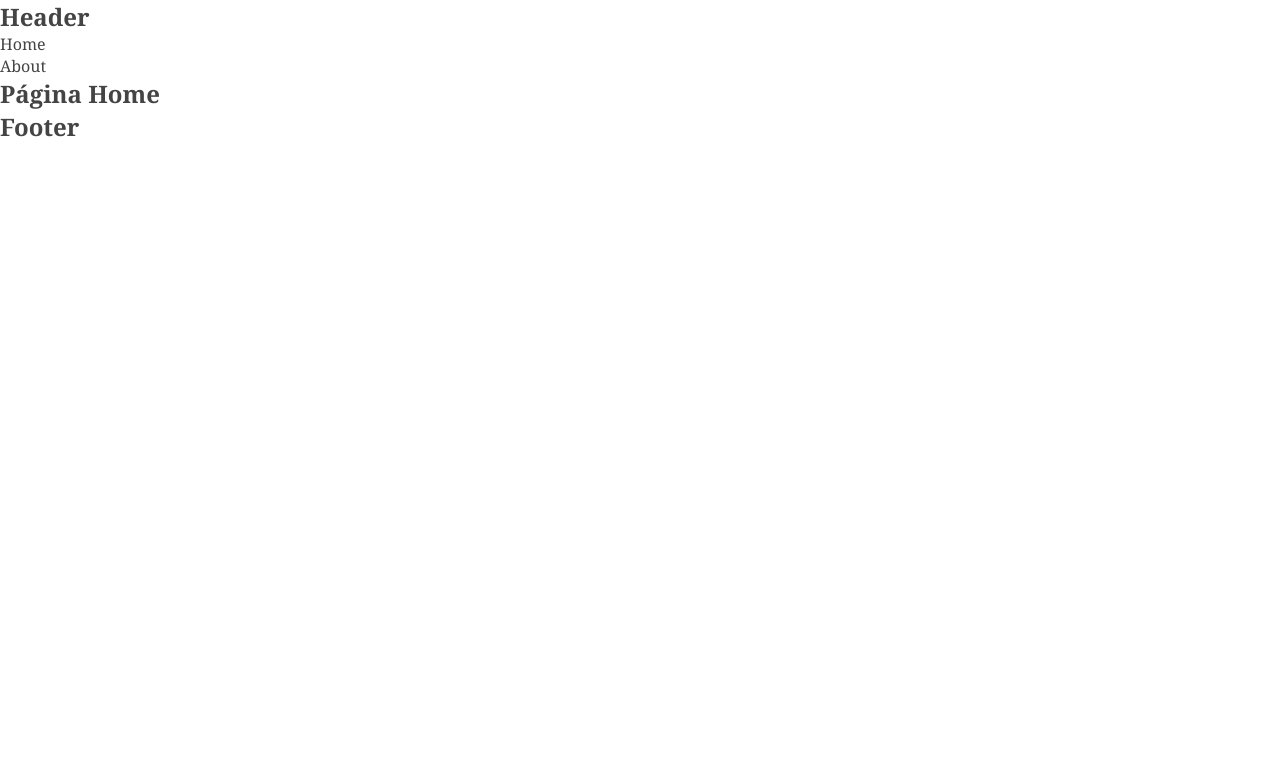
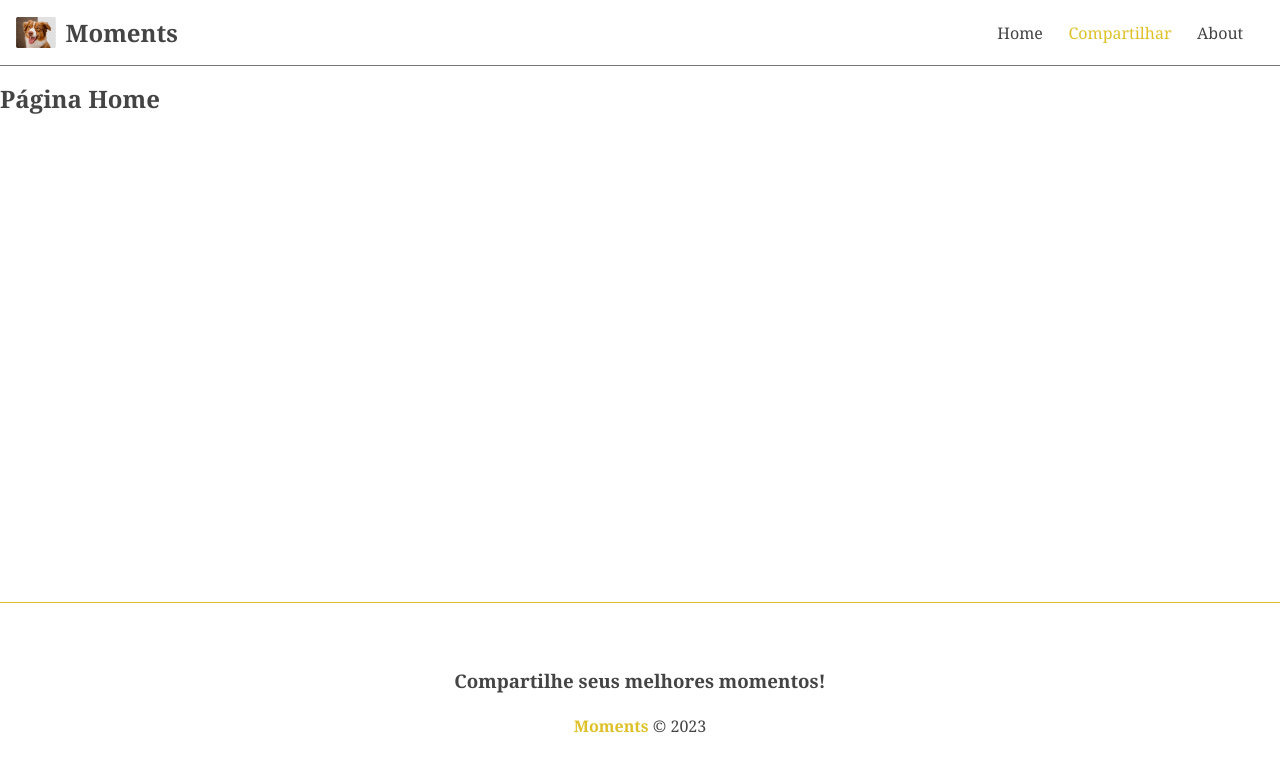
Before and after one commit to jeancamargosdev/Project-Moments-Front-Angular-Back-AdonisJS, an Angular app in the folder moments/: page / in a window 1280 px wide. Shown: the top 772 px of the page. Built offline with nearby package versions, Linux system fonts and the light colour scheme.

Commit message:
css nos c omponentes de layout

```diff
--- a/moments/src/app/app-routing.module.ts
+++ b/moments/src/app/app-routing.module.ts
@@ -2,10 +2,12 @@ import { NgModule } from '@angular/core';
 import { RouterModule, Routes } from '@angular/router';
 import { AboutComponent } from './components/pages/about/about.component';
 import { HomeComponent } from './components/pages/home/home.component';
+import { NewMomentComponent } from './components/pages/new-moment/new-moment.component';
 
 const routes: Routes = [
   {path: '', component: HomeComponent},
   {path: 'about', component: AboutComponent},
+  {path: 'moments/new', component: NewMomentComponent },
 ];
 
 @NgModule({
--- a/moments/src/app/app.component.css
+++ b/moments/src/app/app.component.css
@@ -0,0 +1,4 @@
+.container {
+    min-height: 65vh;
+    margin-top: 1em;
+}
--- a/moments/src/app/app.module.ts
+++ b/moments/src/app/app.module.ts
@@ -7,6 +7,7 @@ import { HeaderComponent } from './components/header/header.component';
 import { FooterComponent } from './components/footer/footer.component';
 import { AboutComponent } from './components/pages/about/about.component';
 import { HomeComponent } from './components/pages/home/home.component';
+import { NewMomentComponent } from './components/pages/new-moment/new-moment.component';
 
 @NgModule({
   declarations: [
@@ -14,7 +15,8 @@ import { HomeComponent } from './components/pages/home/home.component';
     HeaderComponent,
     FooterComponent,
     AboutComponent,
-    HomeComponent
+    HomeComponent,
+    NewMomentComponent
   ],
   imports: [
     BrowserModule,
--- a/moments/src/app/components/footer/footer.component.css
+++ b/moments/src/app/components/footer/footer.component.css
@@ -0,0 +1,17 @@
+footer{
+    border-top: 1px solid #dec129;
+    display: flex;
+    flex-direction: column;
+    align-items: center;
+    justify-content: center;
+    height: 200px;
+}
+
+footer h3{
+    margin-bottom: 1.2em ;
+}
+
+footer span{
+    font-weight: bold;
+    color: #dec129 ;
+}
--- a/moments/src/app/components/footer/footer.component.html
+++ b/moments/src/app/components/footer/footer.component.html
@@ -1 +1,4 @@
-<h2>Footer</h2>
+<footer>
+    <h3>Compartilhe seus melhores momentos!</h3>
+    <p><span>Moments</span> &copy; 2023</p>
+</footer>
--- a/moments/src/app/components/header/header.component.css
+++ b/moments/src/app/components/header/header.component.css
@@ -0,0 +1,45 @@
+nav{
+    display: flex;
+    justify-content: space-between;
+    padding: 1em;
+    border-bottom: 1px solid #777;
+}
+
+.brand, .links {
+    display: flex;
+    justify-content: center;
+    align-items: center;
+}
+
+.brand img {
+    width: 40px;
+    margin-right: 0.6em;
+}
+
+.brand h2 {
+    transition: .4s;
+
+}
+
+.brand:hover > h2{
+    color: #dec129;
+
+}
+
+.links li{
+    margin-right: 1em;
+    list-style:none;
+}
+
+.links a {
+    padding: 0.1em 0.3em;
+}
+
+#add a {
+    color: #dec129;
+}
+
+#add a:hover {
+    background-color: #efefef ;
+
+}
--- a/moments/src/app/components/header/header.component.html
+++ b/moments/src/app/components/header/header.component.html
@@ -1,7 +1,11 @@
-<h2>Header</h2>
 <nav>
-    <ul>
+        <a class="brand" routerLink="/">
+            <img src="/assets/moments.png" alt="Moments" />
+            <h2>Moments</h2>
+        </a>
+    <ul class="links">
         <li><a routerLink="/">Home</a></li>
+        <li id="add"><a routerLink="/moments/new">Compartilhar</a></li>
         <li><a routerLink="/about">About</a></li>
     </ul>
 </nav>
--- /dev/null
+++ b/moments/src/app/components/pages/new-moment/new-moment.component.html
@@ -0,0 +1 @@
+<p>new-moment works!</p>
--- a/moments/src/index.html
+++ b/moments/src/index.html
@@ -5,7 +5,7 @@
   <title>Moments</title>
   <base href="/">
   <meta name="viewport" content="width=device-width, initial-scale=1">
-  <link rel="icon" type="image/x-icon" href="favicon.ico">
+  <link rel="icon" type="image/x-icon" href="assets/moments.png">
 </head>
 <body>
   <app-root></app-root>
```
Also changed, not shown: moments/src/app/components/pages/new-moment/new-moment.component.ts (added, +10 -0 lines), moments/src/app/components/pages/new-moment/new-moment.component.css (added), moments/src/assets/moments.png (added), 1 other file (tests, documents, lock files or other folders).
